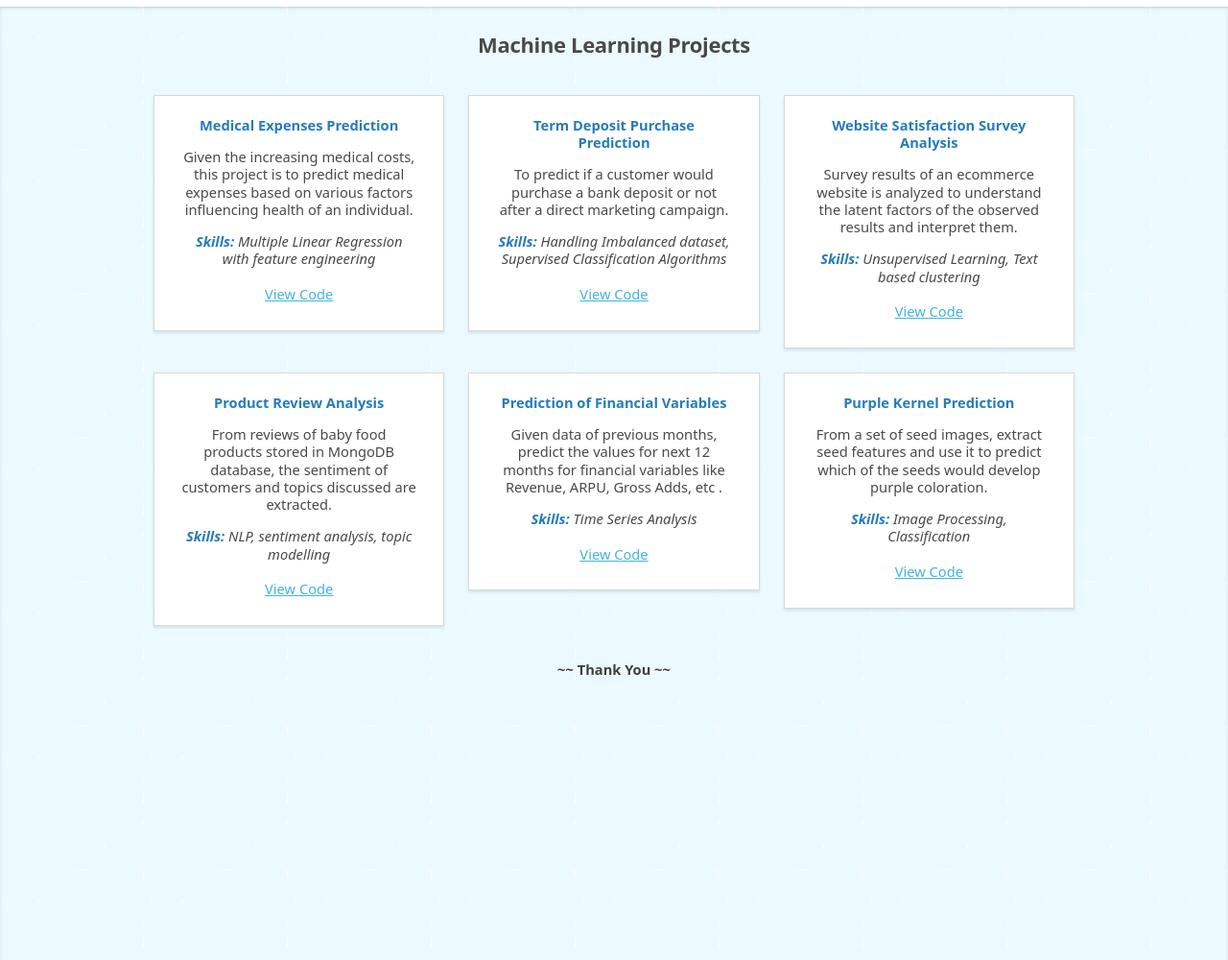
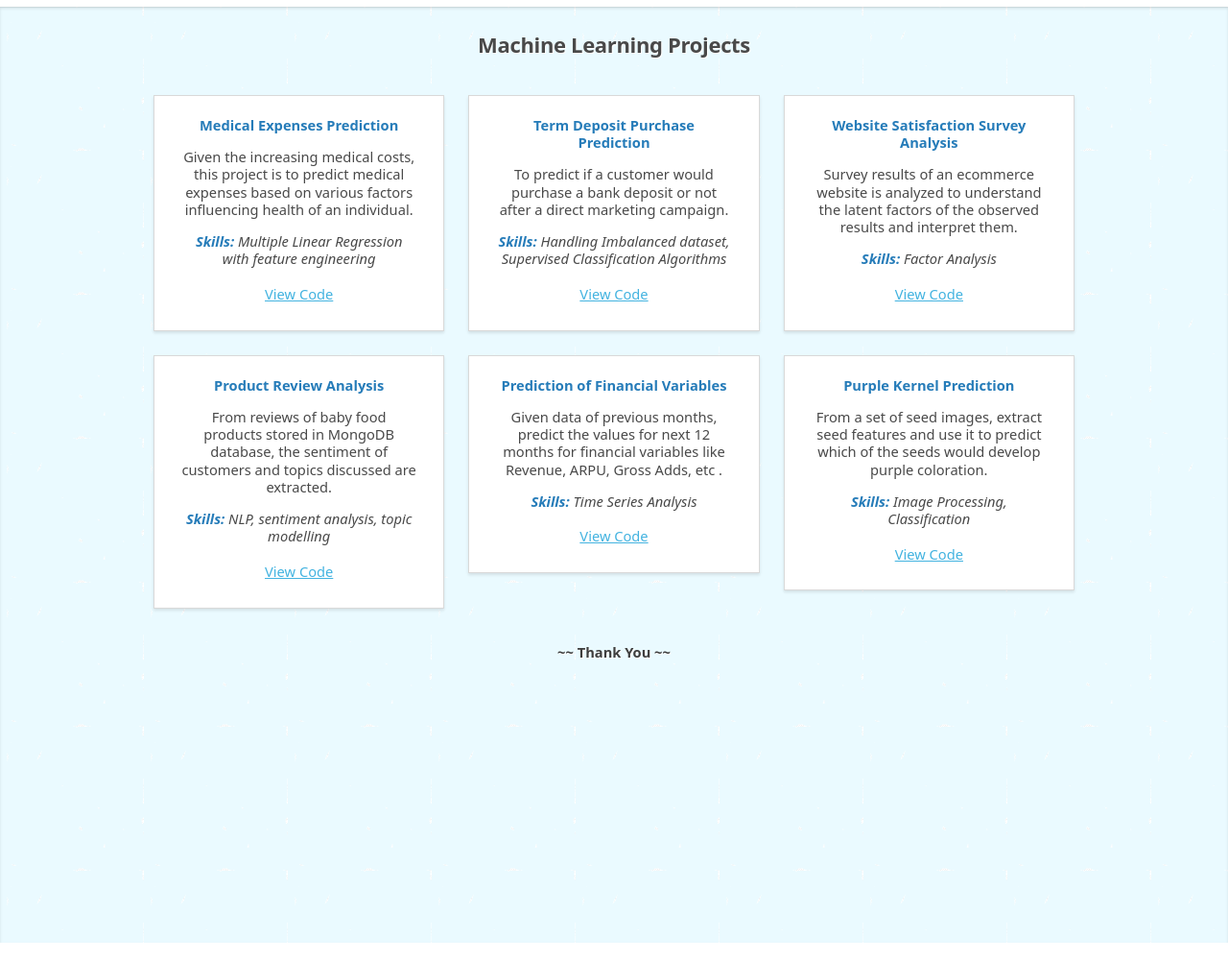
Before and after one commit to bhu74/bhu74.github.io, a Jekyll site: the page ml.html, which Jekyll copies as it is, in a window 1280 px wide. Shown: the whole page at 96% size. Built offline with Jekyll 4.4.1, drawn with Linux system fonts in a browser that asks for light colours.

Commit message:
Update ml.html

```diff
--- a/ml.html
+++ b/ml.html
@@ -39,7 +39,7 @@
 				    <h4> Website Satisfaction Survey Analysis </h4>
 				    <p>Survey results of an ecommerce website is analyzed to understand the latent factors of the observed results and interpret them.</p>
 				    <span style="font-size:12; color: #267CB9; font-weight:bold; font-style:italic"> Skills: </span>
-				    <i> Unsupervised Learning, Text based clustering  </i>
+				    <i> Factor Analysis </i>
 				    <br></br>
 				    <a href="Website Satisfaction Survey Analysis.html">View Code</a>
 				</section>
```
